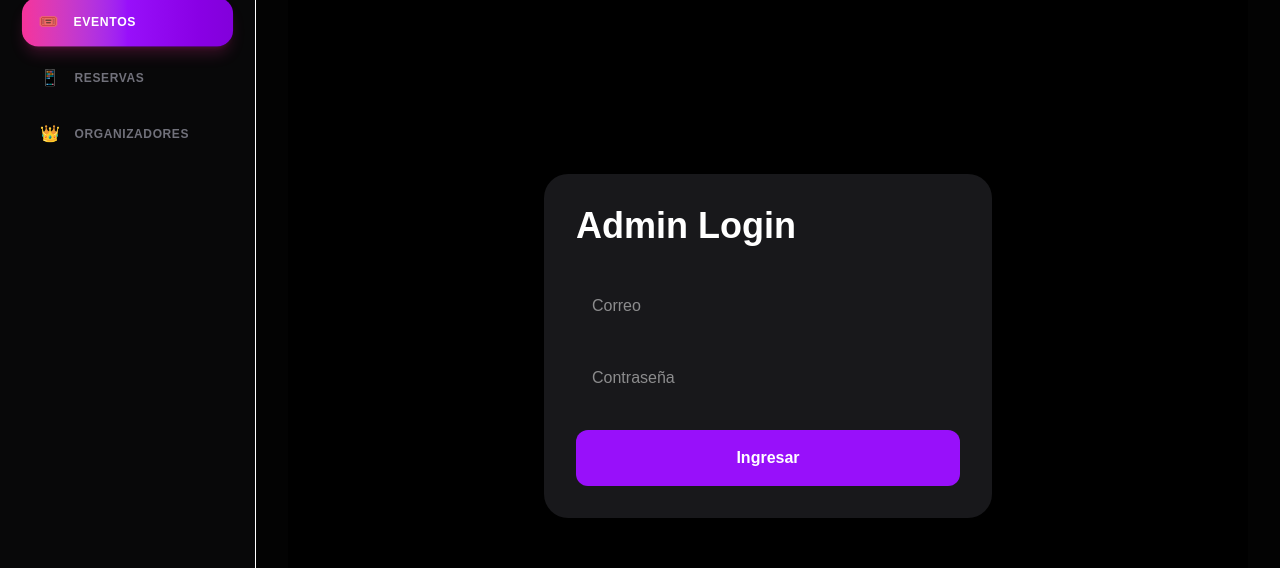
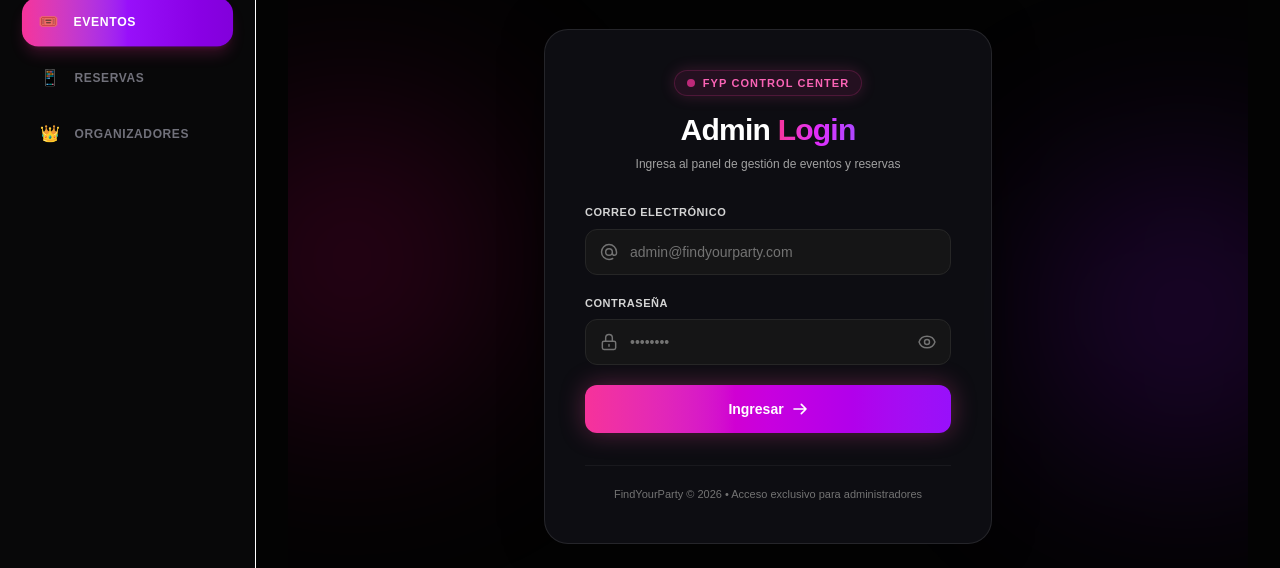
Before and after one commit to AlexDH2/FindYourParty, a React (Vite) app in the folder findyourparty/: page /login in a window 1280 px wide. Shown: the part 159-727 px from the top of the page. Built offline with nearby package versions, Linux system fonts and the light colour scheme; no server answers; the database is empty.

Commit message:
Configurar vercel.json en la raiz del proyecto

```diff
--- a/findyourparty/src/pages/Login.jsx
+++ b/findyourparty/src/pages/Login.jsx
@@ -1,84 +1,164 @@
-import { useState } from "react"
-import { authService } from "../services/authService" // Import authService
-import { supabase } from "../lib/supabase"; // Importar supabase para obtener el perfil
-import { useNavigate } from "react-router-dom"
+import React, { useState } from 'react';
 
-function Login() {
+export default function Login() {
+  const [email, setEmail] = useState('');
+  const [password, setPassword] = useState('');
+  const [showPassword, setShowPassword] = useState(false);
+  const [isLoading, setIsLoading] = useState(false);
+  const [errorMessage, setErrorMessage] = useState('');
 
-  const [email, setEmail] = useState("")
-  const [password, setPassword] = useState("")
-
-  const navigate = useNavigate()
-
-  async function handleLogin(e) {
-
-    e.preventDefault()
+  const handleSubmit = async (e) => {
+    e.preventDefault();
+    setErrorMessage('');
+    setIsLoading(true);
 
     try {
-      const { user } = await authService.login(email, password); // Obtener el objeto user
+      // AQUÍ VA TU LÓGICA DE AUTENTICACIÓN (ej. Supabase o Firebase)
+      // Ejemplo:
+      // const { data, error } = await supabase.auth.signInWithPassword({ email, password });
+      // if (error) throw error;
 
-      // Obtener el perfil del usuario para determinar el rol
-      const { data: profile, error: profileError } = await supabase
-        .from('profiles')
-        .select('role')
-        .eq('id', user.id)
-        .single();
-
-      if (profileError) throw profileError;
-
-      // Si no se encuentra un perfil, o el rol no es 'admin', redirigir a /portal-fyp-2026
-      if (!profile || profile.role !== 'admin') {
-        navigate("/portal-fyp-2026");
-      } else {
-        // Si el rol es 'admin', redirigir a /admin
-        navigate("/admin");
+      console.log('Iniciando sesión con:', email);
+      // Redirigir al dashboard tras login exitoso:
+      // window.location.href = '/admin';
+    } catch (err) {
+      setErrorMessage(err.message || 'Credenciales de acceso incorrectas.');
+    } finally {
+      setIsLoading(false);
     }
-    } catch (error) {
-      alert(error.message)
-      console.error("Error al iniciar sesión:", error);
-    }
-  }
+  };
 
   return (
+    <div className="min-h-[85vh] w-full flex items-center justify-center p-4 relative overflow-hidden">
+      {/* Resplandor ambiental de fiesta/neón de fondo */}
+      <div className="absolute top-1/4 -left-20 w-72 h-72 bg-pink-600/20 rounded-full blur-[100px] pointer-events-none" />
+      <div className="absolute bottom-1/4 -right-20 w-72 h-72 bg-purple-600/20 rounded-full blur-[100px] pointer-events-none" />
 
-    <div className="min-h-screen bg-black flex items-center justify-center">
+      {/* Tarjeta principal de Login */}
+      <div className="w-full max-w-md relative z-10 bg-[#0f0f14]/90 backdrop-blur-2xl border border-white/10 hover:border-pink-500/30 rounded-3xl p-8 sm:p-10 shadow-[0_0_50px_-12px_rgba(0,0,0,0.8)] transition-all duration-300">
 
-      <form
-        onSubmit={handleLogin}
-        className="bg-zinc-900 p-8 rounded-3xl w-full max-w-md"
-      >
+        {/* Encabezado e identidad FYP */}
+        <div className="text-center mb-8">
+          <div className="inline-flex items-center gap-2 px-3 py-1 rounded-full bg-pink-500/10 border border-pink-500/20 mb-4 shadow-[0_0_15px_rgba(236,72,153,0.2)]">
+            <span className="w-2 h-2 rounded-full bg-pink-500 animate-pulse" />
+            <span className="text-[11px] font-bold tracking-widest uppercase text-pink-400">
+              FYP Control Center
+            </span>
+          </div>
 
-        <h1 className="text-white text-4xl font-black mb-8">
-          Admin Login
+          <h1 className="text-3xl font-black text-white tracking-tight">
+            Admin <span className="bg-gradient-to-r from-pink-500 via-fuchsia-500 to-purple-500 bg-clip-text text-transparent">Login</span>
           </h1>
+          <p className="text-xs text-neutral-400 mt-2">
+            Ingresa al panel de gestión de eventos y reservas
+          </p>
+        </div>
 
+        {/* Mensaje de alerta en caso de error */}
+        {errorMessage && (
+          <div className="mb-6 p-3.5 rounded-xl bg-red-500/10 border border-red-500/25 text-red-400 text-xs flex items-center gap-2.5 animate-fadeIn">
+            <svg className="w-4 h-4 shrink-0" fill="none" viewBox="0 0 24 24" stroke="currentColor">
+              <path strokeLinecap="round" strokeLinejoin="round" strokeWidth={2} d="M12 8v4m0 4h.01M21 12a9 9 0 11-18 0 9 9 0 0118 0z" />
+            </svg>
+            <span>{errorMessage}</span>
+          </div>
+        )}
+
+        {/* Formulario */}
+        <form onSubmit={handleSubmit} className="space-y-5">
+          {/* Input Correo */}
+          <div>
+            <label className="block text-[11px] font-semibold text-neutral-300 uppercase tracking-wider mb-2">
+              Correo Electrónico
+            </label>
+            <div className="relative">
+              <div className="absolute inset-y-0 left-0 pl-3.5 flex items-center pointer-events-none text-neutral-500">
+                <svg className="w-5 h-5" fill="none" viewBox="0 0 24 24" stroke="currentColor">
+                  <path strokeLinecap="round" strokeLinejoin="round" strokeWidth={1.75} d="M16 12a4 4 0 10-8 0 4 4 0 008 0zm0 0v1.5a2.5 2.5 0 005 0V12a9 9 0 10-9 9m4.5-1.206a8.959 8.959 0 01-4.5 1.207" />
+                </svg>
+              </div>
               <input
                 type="email"
-          placeholder="Correo"
+                required
                 value={email}
                 onChange={(e) => setEmail(e.target.value)}
-          className="w-full p-4 mb-4 rounded-xl"
+                placeholder="admin@findyourparty.com"
+                className="w-full pl-11 pr-4 py-3 bg-neutral-900/90 text-white placeholder-neutral-500 text-sm rounded-xl border border-neutral-800 focus:border-pink-500 focus:ring-2 focus:ring-pink-500/20 focus:outline-none transition-all duration-200"
               />
+            </div>
+          </div>
 
+          {/* Input Contraseña */}
+          <div>
+            <label className="block text-[11px] font-semibold text-neutral-300 uppercase tracking-wider mb-2">
+              Contraseña
+            </label>
+            <div className="relative">
+              <div className="absolute inset-y-0 left-0 pl-3.5 flex items-center pointer-events-none text-neutral-500">
+                <svg className="w-5 h-5" fill="none" viewBox="0 0 24 24" stroke="currentColor">
+                  <path strokeLinecap="round" strokeLinejoin="round" strokeWidth={1.75} d="M12 15v2m-6 4h12a2 2 0 002-2v-6a2 2 0 00-2-2H6a2 2 0 00-2 2v6a2 2 0 002 2zm10-10V7a4 4 0 00-8 0v4h8z" />
+                </svg>
+              </div>
               <input
-          type="password"
-          placeholder="Contraseña"
+                type={showPassword ? 'text' : 'password'}
+                required
                 value={password}
                 onChange={(e) => setPassword(e.target.value)}
-          className="w-full p-4 mb-6 rounded-xl"
+                placeholder="••••••••"
+                className="w-full pl-11 pr-11 py-3 bg-neutral-900/90 text-white placeholder-neutral-500 text-sm rounded-xl border border-neutral-800 focus:border-pink-500 focus:ring-2 focus:ring-pink-500/20 focus:outline-none transition-all duration-200"
               />
+              {/* Botón para alternar visibilidad de contraseña */}
+              <button
+                type="button"
+                onClick={() => setShowPassword(!showPassword)}
+                className="absolute inset-y-0 right-0 pr-3.5 flex items-center text-neutral-500 hover:text-pink-400 transition-colors cursor-pointer"
+              >
+                {showPassword ? (
+                  <svg className="w-5 h-5" fill="none" viewBox="0 0 24 24" stroke="currentColor">
+                    <path strokeLinecap="round" strokeLinejoin="round" strokeWidth={1.75} d="M13.875 18.825A10.05 10.05 0 0112 19c-4.478 0-8.268-2.943-9.543-7a9.97 9.97 0 011.563-3.029m5.858.908a3 3 0 114.243 4.243M9.878 9.878l4.242 4.242M9.88 9.88l-3.29-3.29m7.532 7.532l3.29 3.29M3 3l18 18" />
+                  </svg>
+                ) : (
+                  <svg className="w-5 h-5" fill="none" viewBox="0 0 24 24" stroke="currentColor">
+                    <path strokeLinecap="round" strokeLinejoin="round" strokeWidth={1.75} d="M15 12a3 3 0 11-6 0 3 3 0 016 0z" />
+                    <path strokeLinecap="round" strokeLinejoin="round" strokeWidth={1.75} d="M2.458 12C3.732 7.943 7.523 5 12 5c4.478 0 8.268 2.943 9.542 7-1.274 4.057-5.064 7-9.542 7-4.477 0-8.268-2.943-9.542-7z" />
+                  </svg>
+                )}
+              </button>
+            </div>
+          </div>
 
+          {/* Botón Ingresar */}
           <button
-          className="w-full bg-purple-600 py-4 rounded-xl text-white font-bold"
+            type="submit"
+            disabled={isLoading}
+            className="w-full mt-4 py-3.5 px-4 bg-gradient-to-r from-pink-500 via-fuchsia-600 to-purple-600 hover:from-pink-600 hover:via-fuchsia-700 hover:to-purple-700 text-white font-bold text-sm rounded-xl shadow-[0_0_25px_rgba(236,72,153,0.35)] hover:shadow-[0_0_35px_rgba(236,72,153,0.5)] active:scale-[0.98] transition-all duration-200 flex items-center justify-center gap-2 disabled:opacity-50 disabled:cursor-not-allowed cursor-pointer"
           >
-          Ingresar
+            {isLoading ? (
+              <>
+                <svg className="animate-spin w-4 h-4 text-white" viewBox="0 0 24 24" fill="none">
+                  <circle className="opacity-25" cx="12" cy="12" r="10" stroke="currentColor" strokeWidth="4" />
+                  <path className="opacity-75" fill="currentColor" d="M4 12a8 8 0 018-8v8H4z" />
+                </svg>
+                <span>Verificando credenciales...</span>
+              </>
+            ) : (
+              <>
+                <span>Ingresar</span>
+                <svg className="w-4 h-4" fill="none" viewBox="0 0 24 24" stroke="currentColor">
+                  <path strokeLinecap="round" strokeLinejoin="round" strokeWidth={2.5} d="M14 5l7 7m0 0l-7 7m7-7H3" />
+                </svg>
+              </>
+            )}
           </button>
-
         </form>
 
+        {/* Footer */}
+        <div className="mt-8 pt-5 border-t border-white/5 text-center">
+          <p className="text-[11px] text-neutral-500">
+            FindYourParty &copy; 2026 • Acceso exclusivo para administradores
+          </p>
         </div>
-
-  )
+      </div>
+    </div>
+  );
 }
-
-export default Login
```
Lines whose indentation alone changed are shown as unchanged.
